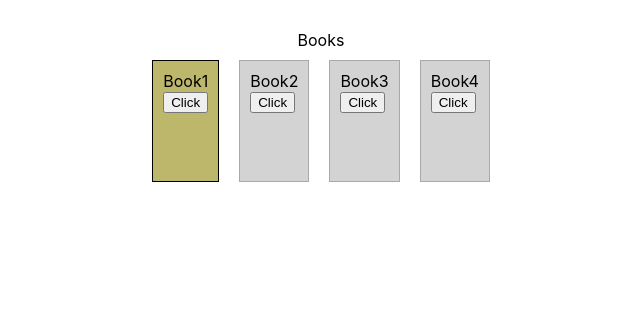
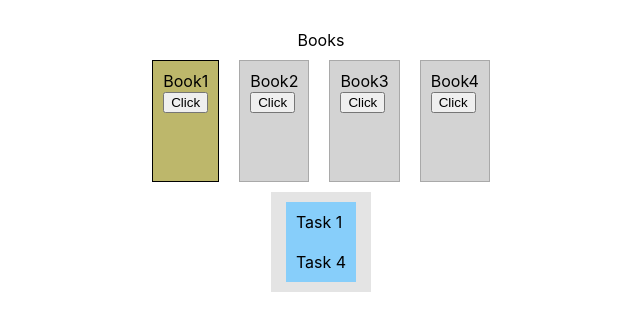
Before and after one commit to khushboogupta1/todo-sample, a React (Create React App) app: page / in a window 1280 px wide. Shown: the top 330 px of the page, without its empty margins (349-989 px from the left). Built offline with nearby package versions, Linux system fonts and the light colour scheme.

Commit message:
added tasks for books

```diff
--- a/src/App.css
+++ b/src/App.css
@@ -6,7 +6,7 @@
   align-items: center;
   padding: 30px;
 }
-.bookContainer{
+.booksContainer{
   display: flex;
   flex-direction: row;
 }
@@ -23,3 +23,14 @@
   background-color: darkkhaki;
   border: 1px solid black
 }
+
+.tasksContainer{
+  padding: 10px;
+  background-color: #e4e4e4;
+}
+
+.task{
+  background-color: lightskyblue;
+  padding: 10px;
+  margin: 0 5px 0 5px;
+}
--- a/src/App.js
+++ b/src/App.js
@@ -8,11 +8,20 @@ const BOOKS = [
     { id:3, name: 'Book4'},
 ];
 
+const TASKS = [
+    {id: 0,  name: 'Task 1', belongsToBook: 0},
+    {id: 1,  name: 'Task 2', belongsToBook: 1},
+    {id: 2,  name: 'Task 3', belongsToBook: 1},
+    {id: 3,  name: 'Task 4', belongsToBook: 0},
+    {id: 4,  name: 'Task 5', belongsToBook: 2},
+];
+
 class Books extends React.Component {
     constructor() {
         super();
         this.state = {
             books: BOOKS,
+            tasks: TASKS,
             activeBookId: 0,
         }
     }
@@ -21,16 +30,30 @@ class Books extends React.Component {
         this.setState({ activeBookId : bookId });
     }
 
+    get activeBookTasks() {
+        const { tasks, activeBookId } = this.state;
+        return tasks.filter(task => task.belongsToBook === activeBookId);
+    }
+
     render() {
         const { books, activeBookId } = this.state;
         return (
             <div className="container">
                 <div>Books</div>
-                <div className="bookContainer">
+                <div className="booksContainer">
                     {books.map(book => <div key={book.id} className={`book ${activeBookId === book.id ? 'active' : ''}`}>
                         <div>{book.name}</div>
                         <button onClick = {() => this.setActiveBook(book.id)}>Click</button>
                     </div>)}
+                </div>
+                <div className="tasksContainer">
+                    {this.activeBookTasks.map(task => {
+                        return (
+                            <div className="task">
+                                {task.name}
+                            </div>
+                        )
+                    })}
                 </div>
 
             </div>
```
